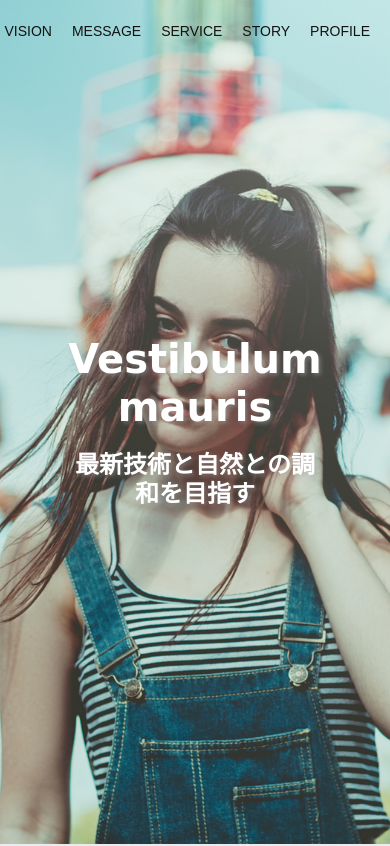
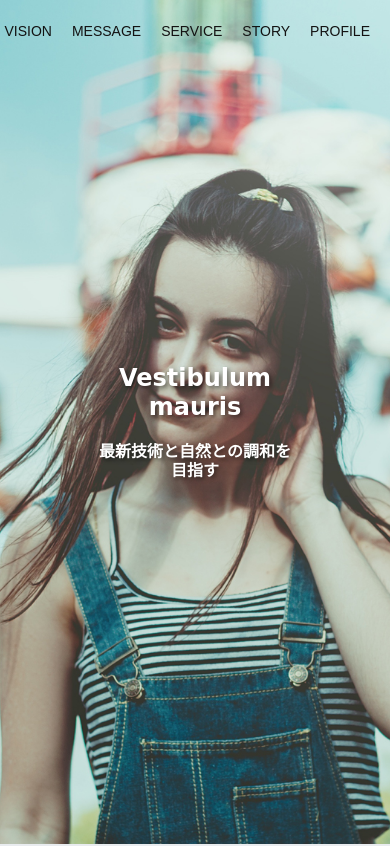
Before and after one commit to alshohid/jb_connect_job_task, a plain HTML site: page index.html in a window 390 px wide. Shown: the top 846 px of the page. Drawn offline with Linux system fonts and the light colour scheme.

Commit message:
chnage with design top page

```diff
--- a/css/top.css
+++ b/css/top.css
@@ -54,5 +54,40 @@ section {
 
 
   #slogan h1, #slogan h2 {
-    text-shadow: 2px 2px 4px rgba(165, 163, 163, 0.5);
+    text-shadow: 2px 2px 4px rgba(0, 0, 0, 0.5);
   }
+  @media (max-width: 1200px) {
+    #slogan h1 {
+      font-size: 36px;
+    }
+    #slogan h2 {
+      font-size: 22px;
+    }
+  }
+
+  @media (max-width: 992px) {
+    #slogan h1 {
+      font-size: 32px;
+    }
+    #slogan h2 {
+      font-size: 20px;
+    }
+  }
+
+  @media (max-width: 768px) {
+    #slogan h1 {
+      font-size: 28px;
+    }
+    #slogan h2 {
+      font-size: 18px;
+    }
+  }
+
+  @media (max-width: 480px) {
+    #slogan h1 {
+      font-size: 24px;
+    }
+    #slogan h2 {
+      font-size: 16px;
+    }
+  }
```
